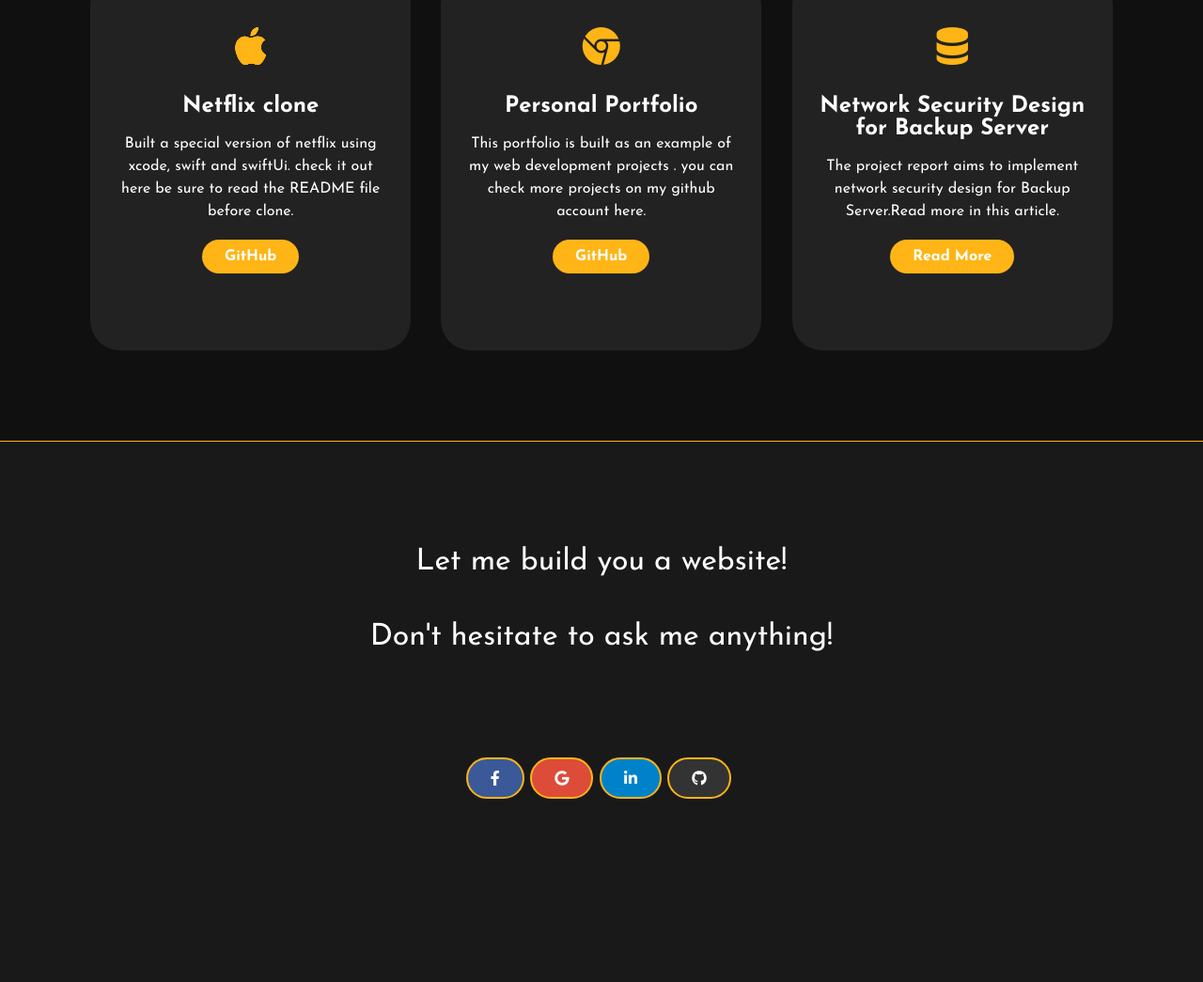
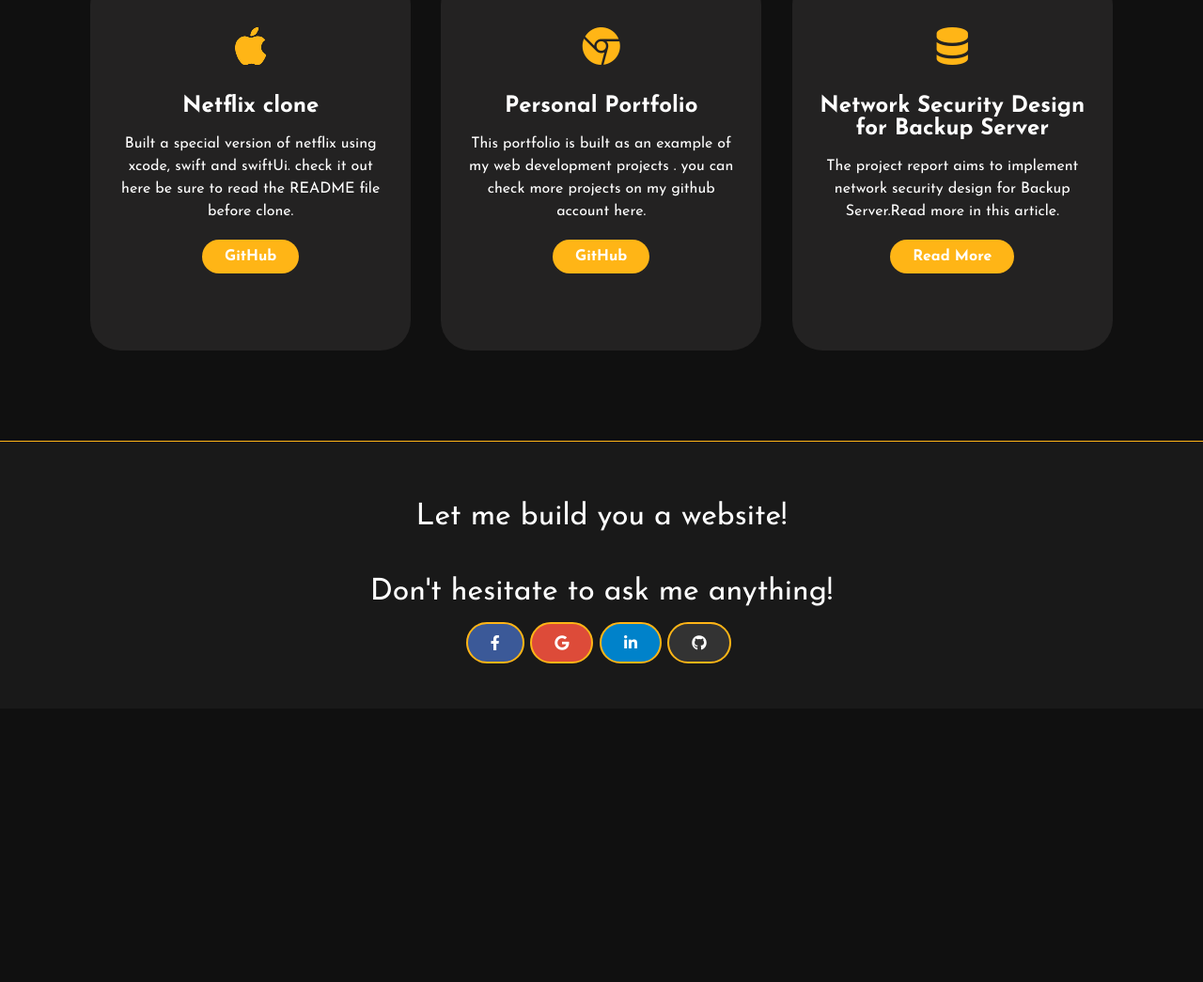
Before and after one commit to Ahmadbadran/portfolio, a website: page index.html in a window 1280 px wide. Shown: the part 2100-3145 px from the top of the page at 94% size. After the commit the page ends 2854 px from the top, so only its background shows below. Drawn offline with nearby package versions, Linux system fonts and the light colour scheme.

Commit message:
fix the footer and resize it

```diff
--- a/index.html
+++ b/index.html
@@ -184,14 +184,14 @@
     </section>
 
     <!-- Footer -->
-    <footer id="contact">
+    <footer id="contact" class="contact">
       <!-- Contact me start -->
-      <section class="contact">
+
         <p>Let me build you a website!</p>
         <!-- <button class="button">Hire me</button> -->
 
         <p>Don't hesitate to ask me anything!</p>
-        <section class="social">
+        <div class="social">
           <!-- Facebook -->
           <a
             class="btn btn-primary"
@@ -232,8 +232,7 @@
           ></a>
 
 
-        </section>
-      </section>
+        </div>
     </footer>
     <script src="https://ajax.googleapis.com/ajax/libs/jquery/3.1.1/jquery.min.js"></script>
     <script src="scripts.js"></script>
--- a/main.css
+++ b/main.css
@@ -650,6 +650,7 @@
   display: flex;
   flex-direction: column;
   align-items: center;
+
 }
 
 .contact > p {
@@ -672,7 +673,8 @@
 footer {
   background-color: #191919;
   text-align: center;
-  padding: 1rem 0;
+  padding-top: 4rem ;
+  padding-bottom: 3rem;
   border-top: 1px solid var(--orange);
 }
 
```
